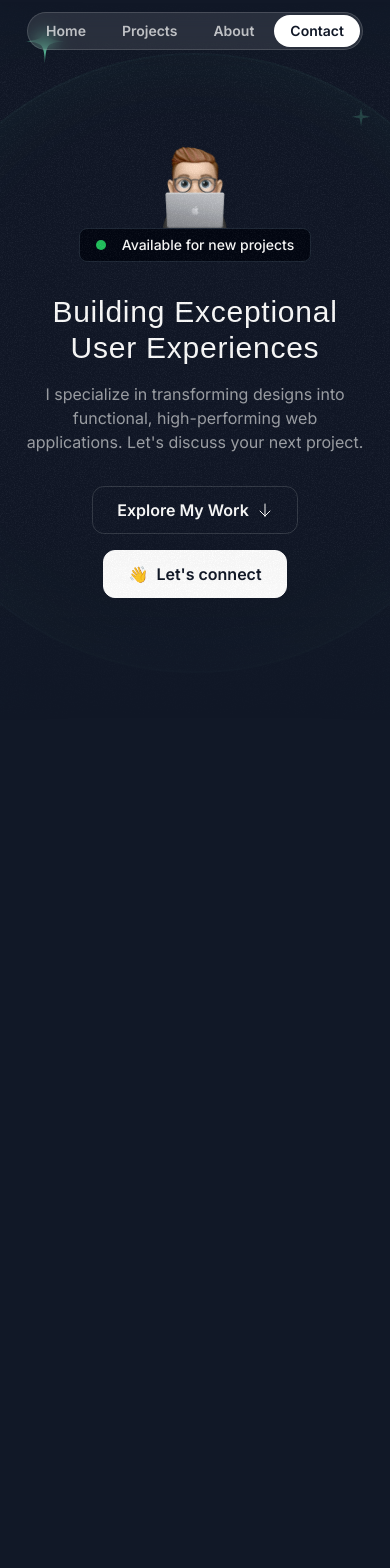
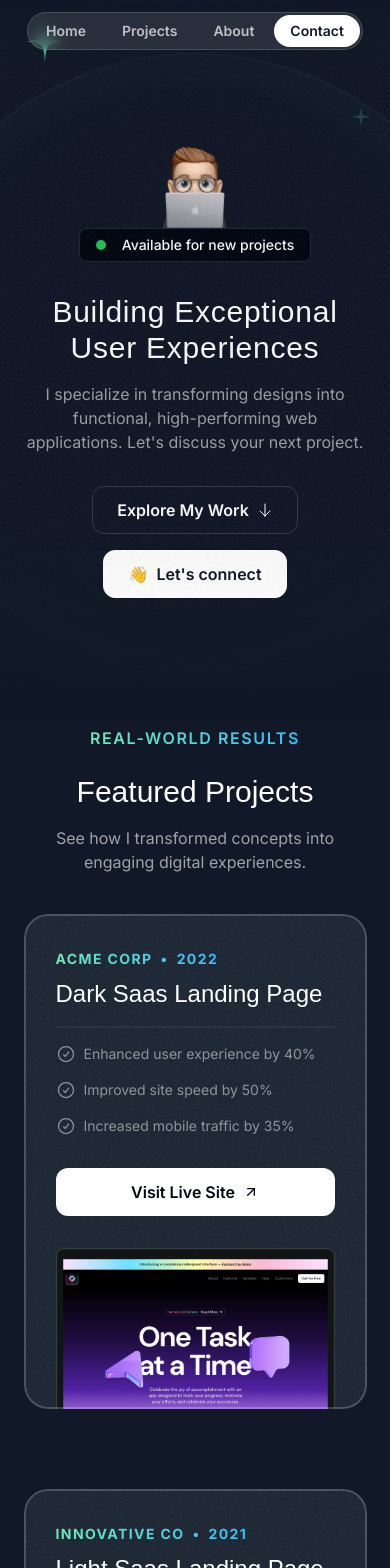
Before and after one commit to jneil-llorente/Portfiolio_Nextjs, a Next.js app: page / in a window 390 px wide. Shown: the top 1568 px of the page. Before the commit the page ends 973 px from the top, so only its background shows below. Built offline with nearby package versions, Linux system fonts and the light colour scheme; a web font is replaced by a local one.

Commit message:
design - completed the design of projects page

```diff
--- a/src/app/globals.css
+++ b/src/app/globals.css
@@ -11,3 +11,10 @@
         @apply absolute inset-0 border-2 top-1/2 left-1/2 -translate-x-1/2 -translate-y-1/2 rounded-full border-emerald-300/5 shadow-[0_0_80px_inset] shadow-emerald-300/5;
     }
 }
+
+
+@layer utilities {
+    .container {
+        @apply lg:max-w-5xl
+    }
+}
--- a/src/app/page.tsx
+++ b/src/app/page.tsx
@@ -1,5 +1,6 @@
 import { Header } from "@/sections/Header";
 import { HeroSection } from "@/sections/Hero";
+import { ProjectsSection } from "@/sections/Projects";
 
 
 export default function Home() {
@@ -7,6 +8,7 @@
     <div>
       <Header/>
       <HeroSection/>
+      <ProjectsSection/>
     </div>
   );
 }
--- a/src/sections/Projects.tsx
+++ b/src/sections/Projects.tsx
@@ -1,6 +1,10 @@
 import darkSaasLandingPage from "@/assets/images/dark-saas-landing-page.png";
 import lightSaasLandingPage from "@/assets/images/light-saas-landing-page.png";
 import aiStartupLandingPage from "@/assets/images/ai-startup-landing-page.png";
+import CheckCircleIcon from "@/assets/icons/check-circle.svg";
+import ArrowUpRightIcon from "@/assets/icons/arrow-up-right.svg";
+import grainImage from "@/assets/images/grain.jpg"
+import Image from "next/image";
 
 const portfolioProjects = [
   {
@@ -42,5 +46,54 @@
 ];
 
 export const ProjectsSection = () => {
-  return <div>Projects Section</div>;
+  return (
+    <section className="pb-16 lg:py-24">
+      <div className="container">
+        <div className="flex justify-center">
+        <p className="uppercase font-semibold tracking-widest bg-gradient-to-r from-emerald-300 to-sky-400 text-transparent bg-clip-text text-center">Real-world Results</p>
+        </div>
+        <h2 className="font-serif text-3xl md:text-5xl text-center mt-6">Featured Projects</h2>
+        <p className="text-center md:text-lg lg:text-xl text-white/60 mt-4 max-w-md mx-auto">See how I transformed concepts into engaging digital experiences.</p>
+        <div className="flex flex-col md:mt-20 mt-10 gap-20">
+          {portfolioProjects.map(project => (
+            <div key={project.title} className="bg-gray-800 rounded-3xl relative z-0 overflow-hidden after:z-10 after:content-[''] after:absolute after:inset-0 after:outline-2
+            after:outline after:-outline-offset-2 after:rounded-3xl after:outline-white/20 px-8 pt-8 md:pt-12 md:px-10 lg:pt-16 lg:px-20 after:pointer-events-none">
+              <div className="absolute inset-0 -z-10 opacity-5" style={{
+                backgroundImage: `url(${grainImage.src})`
+              }}></div>
+              <div className="lg:grid lg:grid-cols-2 lg:gap-16">
+                <div className="lg:pb-16">
+                <div className="bg-gradient-to-r from-emerald-300 to-sky-400 inline-flex gap-2 font-bold uppercase tracking-widest text-sm text-transparent bg-clip-text">
+                  <span>{project.company}</span>
+                  <span>&bull;</span>
+                  <span>{project.year}</span>
+                </div>
+
+                  <h3 className="font-serif text-2xl mt-2 md:mt-5 md:text-4xl">{project.title}</h3>
+                  <hr className="border-t-2 border-white/5 mt-4 md:mt-5"/>
+                  <ul className="flex flex-col gap-4 mt-4 md:mt-5">
+                  {project.results.map((result) => (
+                    <li className="flex gap-2 text-sm md:text-base text-white/50">
+                      <CheckCircleIcon className="size-5 md:size-6" />
+                      <span>{result.title}</span>
+                    </li>
+                  ))}
+                  </ul>
+                  <a href={project.link}>
+                  <button className="bg-white text-gray-950 h-12 w-full md:w-auto rounded-xl px-6 font-semibold inline-flex items-center justify-center gap-2 mt-8">
+                    <span>Visit Live Site</span>
+                    <ArrowUpRightIcon className="size-4"/>
+                  </button>
+                  </a>
+                  </div>
+                  <div className="relative">
+                  <Image src={project.image} alt={project.title} className="mt-8 -mb-4 md:-mb-0 lg:mt-0 lg:absolute lg:h-full lg:w-auto lg:max-w-none"/>
+                  </div>
+                </div>
+            </div>
+          ))}
+        </div>
+      </div>
+    </section>
+  );
 };
```
